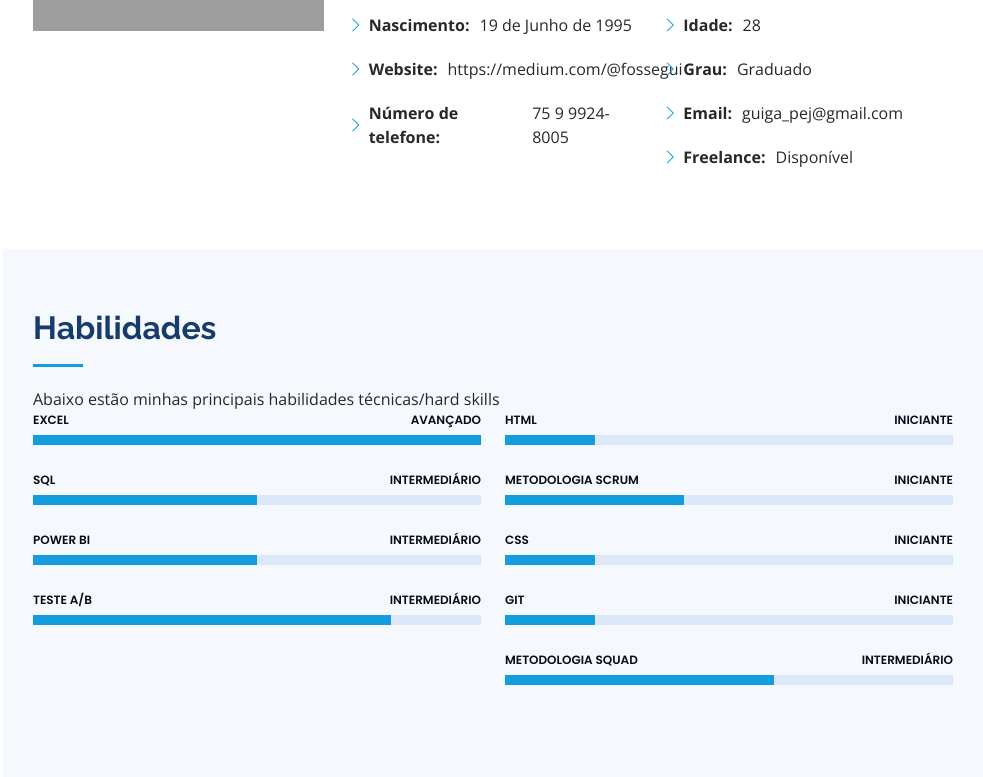
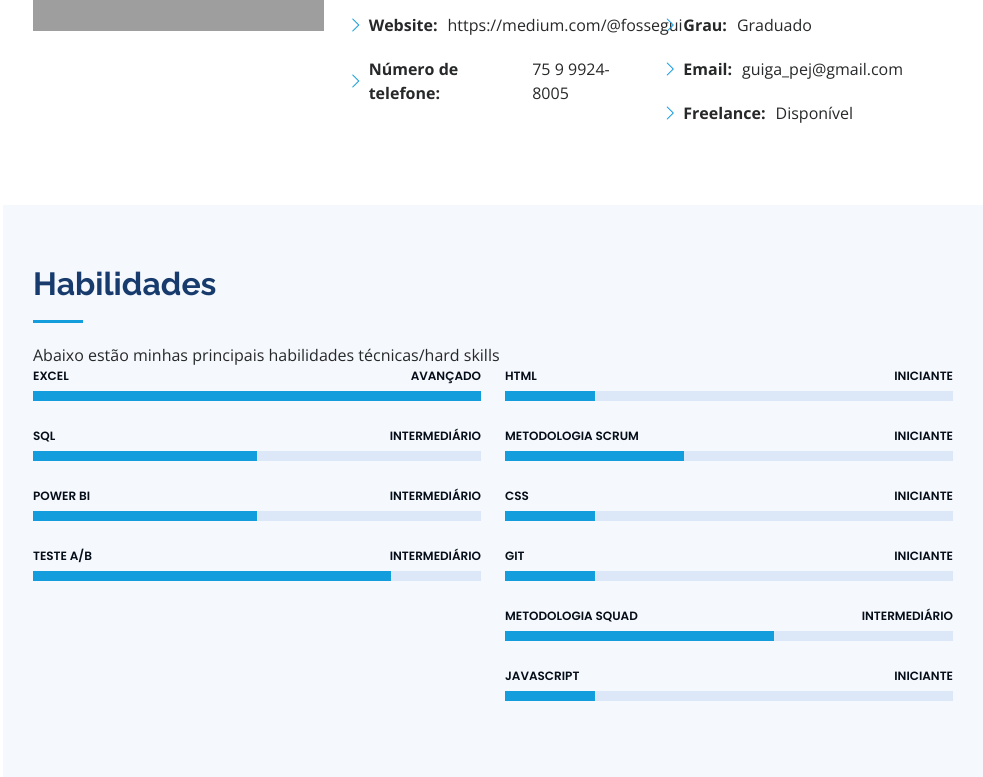
Before and after one commit to fossegui/guids, a plain HTML site: page index.html in a window 1280 px wide. Shown: the part 1299-2076 px from the top of the page, without its empty margins (297-1280 px from the left). Drawn offline with nearby package versions, Linux system fonts and the light colour scheme; grey boxes are pictures that could not be loaded.

Commit message:
Update index.html

```diff
--- a/index.html
+++ b/index.html
@@ -112,14 +112,12 @@
             <div class="row">
               <div class="col-lg-6">
                 <ul>
-                  <li><i class="bi bi-chevron-right"></i> <strong>Nascimento:</strong> <span>19 de Junho de 1995</span></li>
                   <li><i class="bi bi-chevron-right"></i> <strong>Website:</strong> <span>https://medium.com/@fossegui</span></li>
                   <li><i class="bi bi-chevron-right"></i> <strong>Número de telefone:</strong> <span>75 9 9924-8005</span></li>
                 </ul>
               </div>
               <div class="col-lg-6">
                 <ul>
-                  <li><i class="bi bi-chevron-right"></i> <strong>Idade:</strong> <span>28</span></li>
                   <li><i class="bi bi-chevron-right"></i> <strong>Grau:</strong> <span>Graduado</span></li>
                   <li><i class="bi bi-chevron-right"></i> <strong>Email:</strong> <span>guiga_pej@gmail.com</span></li>
                   <li><i class="bi bi-chevron-right"></i> <strong>Freelance:</strong> <span>Disponível</span></li>
@@ -210,6 +208,13 @@
               <span class="skill">Metodologia Squad<i class="val">Intermediário</i></span>
               <div class="progress-bar-wrap">
                 <div class="progress-bar" role="progressbar" aria-valuenow="60" aria-valuemin="0" aria-valuemax="100"></div>
+              </div>
+            </div>
+
+             <div class="progress">
+              <span class="skill">Javascript<i class="val">Iniciante</i></span>
+              <div class="progress-bar-wrap">
+                <div class="progress-bar" role="progressbar" aria-valuenow="20" aria-valuemin="0" aria-valuemax="100"></div>
               </div>
             </div>
 
```
